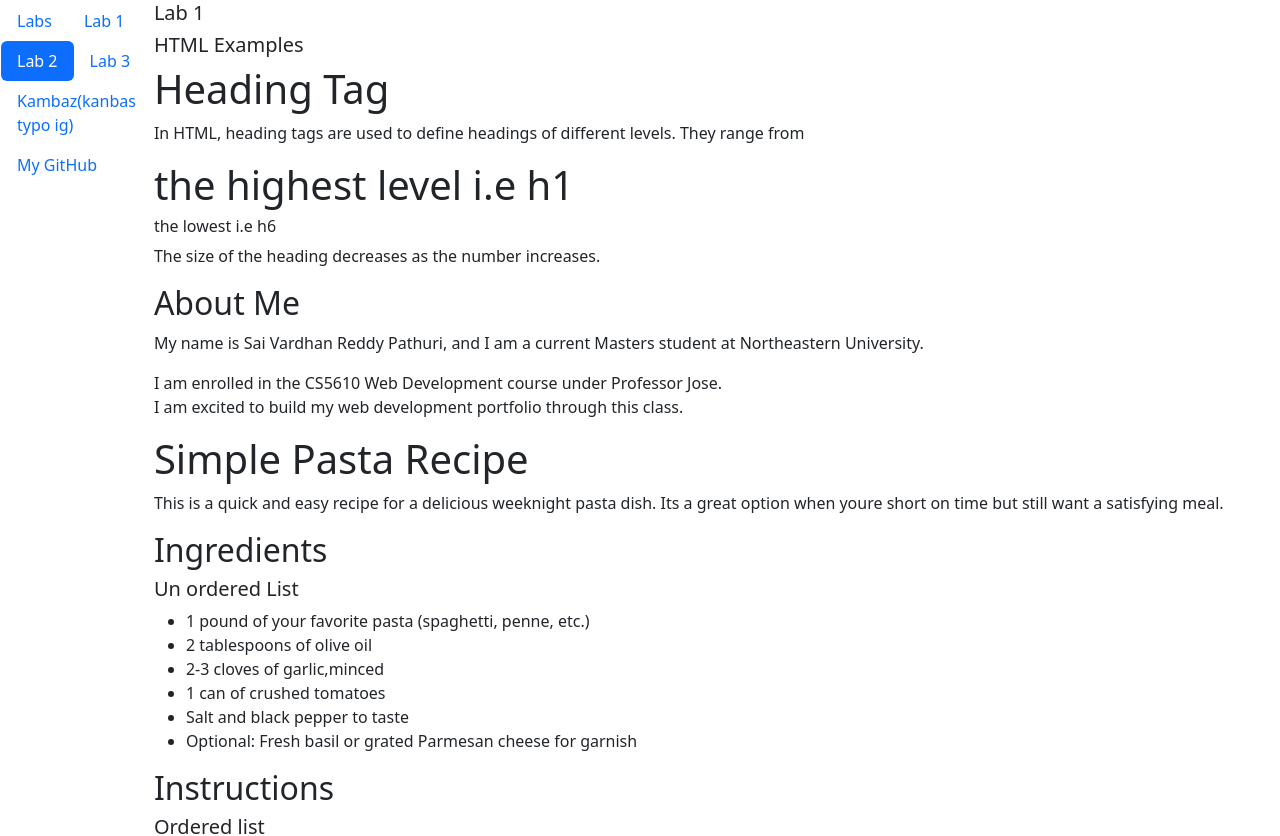
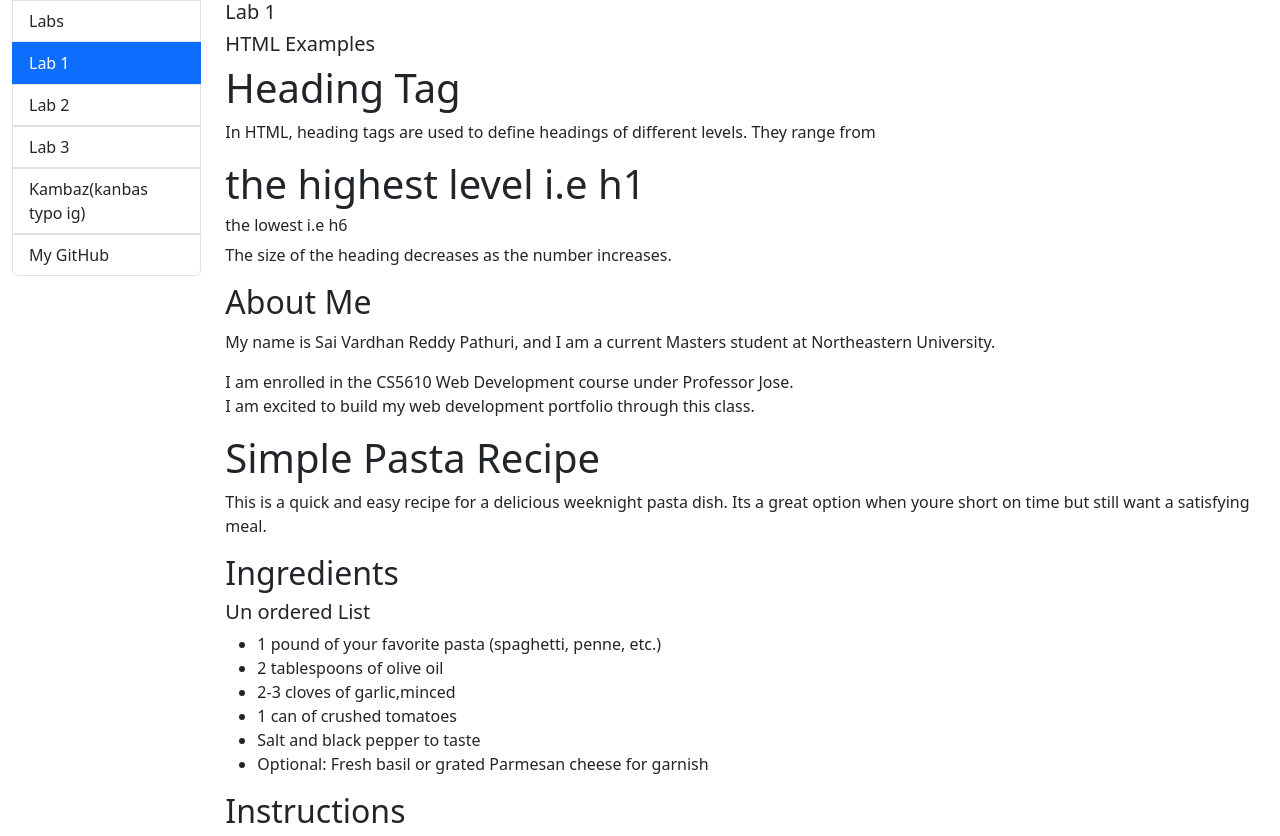
Before and after one commit to vardhanreddy53/kambaz_nextjs, a Next.js app: page /Labs/lab1 in a window 1280 px wide. Shown: the top 836 px of the page. Built offline with nearby package versions, Linux system fonts and the light colour scheme.

Commit message:
second assign

```diff
--- a/app/Labs/Layout.tsx
+++ b/app/Labs/Layout.tsx
@@ -1,19 +1,19 @@
 import { ReactNode } from "react";
 import TOC from "./TOC";
 
-
 export default function LabsLayout({
- children,
+  children,
 }: Readonly<{ children: ReactNode }>) {
- return (
-   <table>
-     <tbody>
-       <tr>
-         <td valign="top" width="100px">
-           <TOC />
-         </td>
-         <td valign="top">{children}</td>
-       </tr>
-     </tbody>
-   </table>
-);}
+  return (
+    <div className="container-fluid">
+      <div className="row">
+        <div className="col-md-2 col-lg-2">
+          <TOC />
+        </div>
+        <div className="col-md-10 col-lg-10">
+          {children}
+        </div>
+      </div>
+    </div>
+  );
+}
--- a/app/Labs/TOC.tsx
+++ b/app/Labs/TOC.tsx
@@ -1,38 +1,41 @@
-import { NavItem, NavLink } from "react-bootstrap";
-import Nav from "react-bootstrap/Nav";
+"use client";
+import { ListGroup } from "react-bootstrap";
 import Link from "next/link";
+import { usePathname } from "next/navigation";
 
 export default function TOC() {
+  const pathname = usePathname();
+
   return (
-   <Nav variant="pills">
-     <NavItem>
-       <Link href="/Labs" passHref legacyBehavior>
-         <NavLink>Labs</NavLink>
+    <ListGroup>
+      <Link href="/Labs" style={{ textDecoration: 'none' }}>
+        <ListGroup.Item action active={pathname === "/Labs"}>
+          Labs
+        </ListGroup.Item>
       </Link>
-     </NavItem>
-     <NavItem>
-       <Link href="/Labs/lab1" passHref legacyBehavior>
-         <NavLink>Lab 1</NavLink>
+      <Link href="/Labs/lab1" style={{ textDecoration: 'none' }}>
+        <ListGroup.Item action active={pathname === "/Labs/lab1"}>
+          Lab 1
+        </ListGroup.Item>
       </Link>
-     </NavItem>
-     <NavItem>
-       <Link href="/Labs/lab2" passHref legacyBehavior>
-         <NavLink active>Lab 2</NavLink>
+      <Link href="/Labs/lab2" style={{ textDecoration: 'none' }}>
+        <ListGroup.Item action active={pathname === "/Labs/lab2"}>
+          Lab 2
+        </ListGroup.Item>
       </Link>
-     </NavItem>
-     <NavItem>
-       <Link href="/Labs/lab3" passHref legacyBehavior>
-         <NavLink>Lab 3</NavLink>
+      <Link href="/Labs/lab3" style={{ textDecoration: 'none' }}>
+        <ListGroup.Item action active={pathname === "/Labs/lab3"}>
+          Lab 3
+        </ListGroup.Item>
       </Link>
-     </NavItem>
-     <NavItem>
-       <Link href="/" passHref legacyBehavior>
-         <NavLink>Kambaz(kanbas typo ig)</NavLink>
+      <Link href="/" style={{ textDecoration: 'none' }}>
+        <ListGroup.Item action>
+          Kambaz(kanbas typo ig)
+        </ListGroup.Item>
       </Link>
-     </NavItem>
-     <NavItem>
-       <NavLink href="https://github.com/vardhanreddy53" target="_blank">My GitHub</NavLink>
-     </NavItem>
-   </Nav>
+      <ListGroup.Item action href="https://github.com/vardhanreddy53" target="_blank">
+        My GitHub
+      </ListGroup.Item>
+    </ListGroup>
   );
 }
```
Also changed, not shown: app/(Kambaz)/Courses/[cid]/people/page.tsx (+12 -0 lines). Lines whose indentation alone changed are shown as unchanged.
